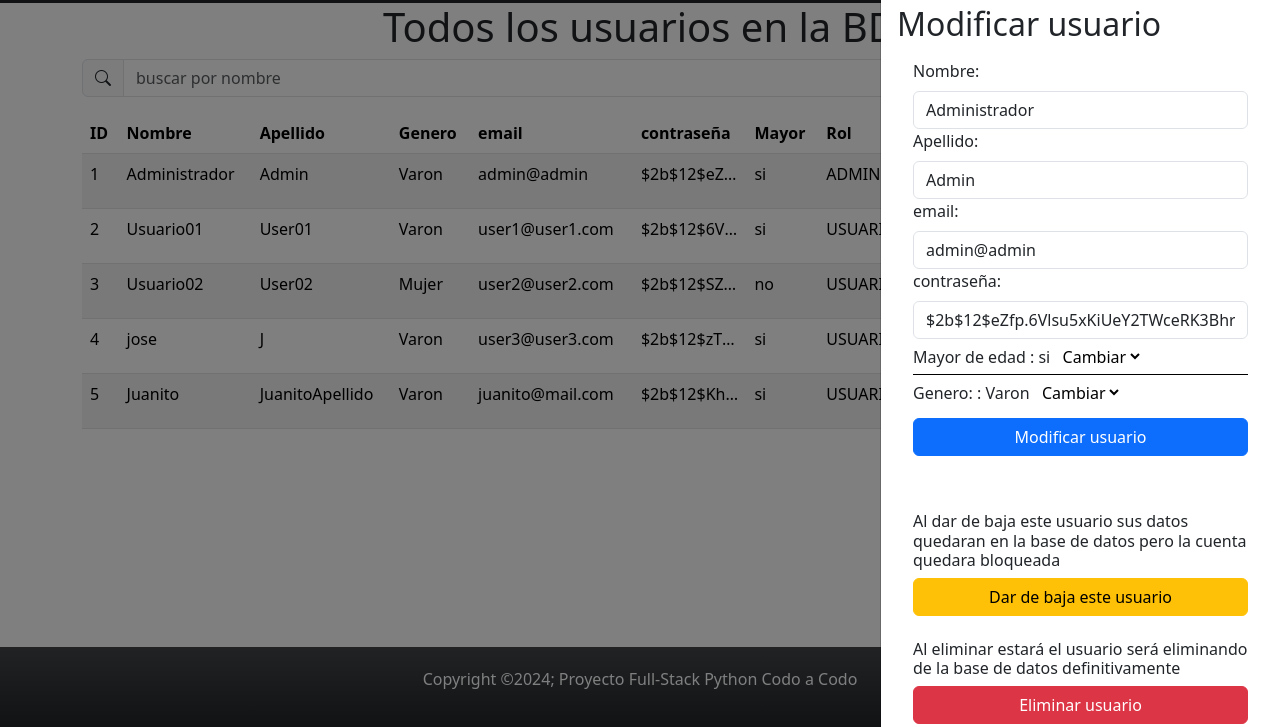
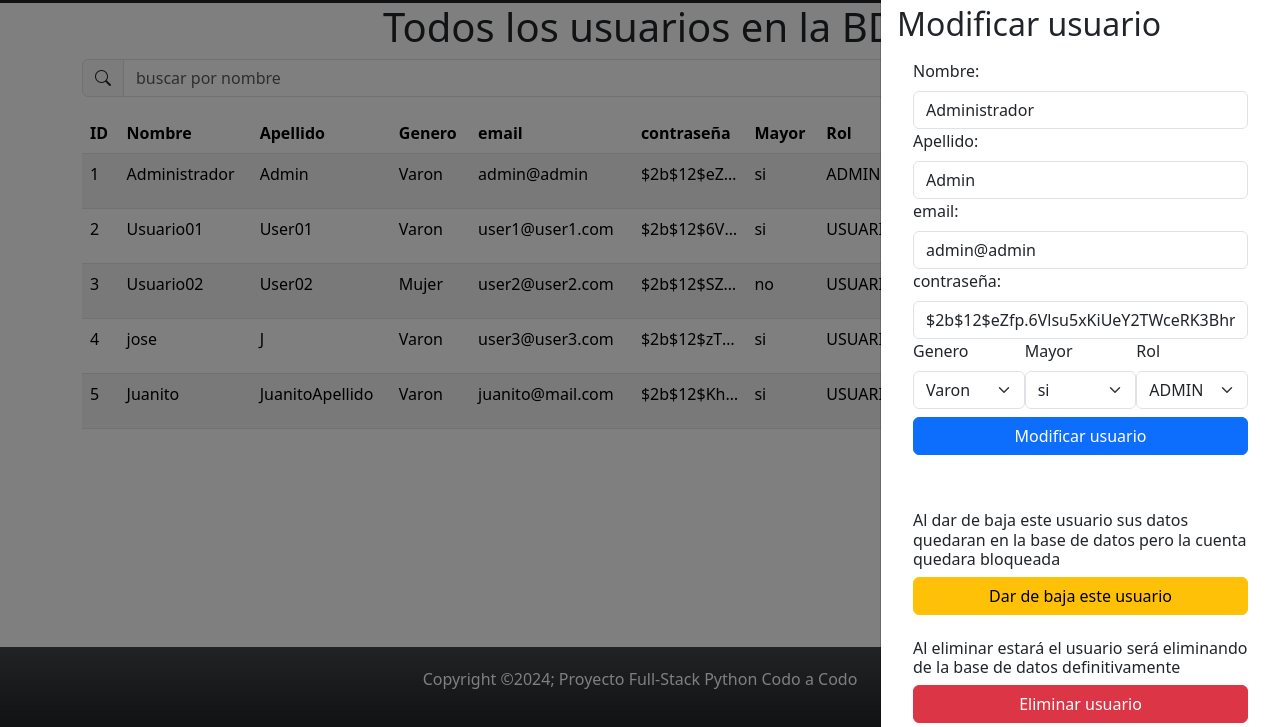
Before and after one commit to facubrujo/app-bebidas, a Flask app: page /admin_dashboard in a window 1280 px wide, after a click on "Editar / Eliminar". Shown: the part 73-800 px from the top of the page. Run offline with Flask 3, Linux system fonts and the light colour scheme; a user stored in the database is signed in; data comes from the database, SQL or seed files in the repository.

Commit message:
Se arreglo lo que fallaba en despliegue

```diff
--- a/app.py
+++ b/app.py
@@ -1,7 +1,20 @@
-from flask import Flask, render_template, request, url_for, send_file, redirect
-from flask_login import LoginManager, login_user, login_required, logout_user, current_user
-from componentes.test import tragos_con_alcohol, tragos_sin_alcohol, tragos_alfabetico, tragos_busqueda
+from flask import Flask
+from flask import render_template
+from flask import request
+from flask import url_for
+from flask import send_file
+from flask import redirect
+from flask_login import LoginManager
+from flask_login import login_user
+from flask_login import login_required
+from flask_login import logout_user
+from flask_login import current_user
+from componentes.test import tragos_con_alcohol
+from componentes.test import tragos_sin_alcohol
+from componentes.test import tragos_alfabetico
+from componentes.test import tragos_busqueda
 from componentes.modelos2 import Usuario
+import componentes.config_db as config_db
 import io
 import os
 
@@ -18,17 +31,17 @@ visitante = {'nombre':'visitante',
 
 #--- Login ---
 
-@login_manager.user_loader
-def load_user(user_id):
-    return Usuario.obtener_uno(user_id)
-
+# Manejo de login, recibe de POST email y contraseña
+# luego busca en la DB el usuario por su email
+# si el usuario existe verifica la contraseña hasheada con la contraseña ingresada
+# si son correctas accede al perfil de usuario
+# Tambien maneja el GET de la vista y si el usuario ya ha iniciado sesion he intenta acceder al login es redireccionado a su perfil
+# del caso contrario significa que no existe ningun usuario logueado y accede al formulario de login
 @app.route('/login', methods=['GET', 'POST'])
 def login():
-
     if request.method == 'POST':
         email = request.form['email']
         password = request.form['password']
-
         user = Usuario.obtener_uno_por_email(email=email)
         if user and Usuario.verificar_password(user.password , password):
             login_user(user)
@@ -39,6 +52,12 @@ def login():
     else:
         return render_template('login.html',user=visitante)
 
+# Este metodo de cargar usuario retorna el usuario de la DB por su ID
+@login_manager.user_loader
+def load_user(user_id):
+    return Usuario.obtener_uno(user_id)
+
+# Metodo para cerrar sesion
 @app.route('/logout')
 @login_required
 def logout():
@@ -47,23 +66,23 @@ def logout():
 # ------ fin login  -----------------------
 
 @app.route('/perfil_usuario')
+@login_required
 def vista_perfil_usuario():
     if current_user.is_authenticated:
         return render_template('perfil_usuario.html',user=current_user )
     else:
         return render_template('login.html')
 
-# rutas de la pagina, controladores
-
+# --- rutas de la pagina, controladores ---
+# vista principal de la pagina
 @app.route("/")
 def principal():
-
     if current_user.is_authenticated:
         return render_template('index.html',user=current_user)
     else:
         return render_template('index.html', user=visitante)
 
-
+# vista de Quienes somos
 @app.route("/quienes_somos")
 def quienes_somos():
     if current_user.is_authenticated:
@@ -73,43 +92,64 @@ def quienes_somos():
 
 
 #----- Registro -----
-
+# Vista y metodo de registro GET y POST
 @app.route('/registro', methods=['GET', 'POST'])
 def registrar_usuario():
-    if request.method == 'POST':
-        print("REGISTAR USUARIO METODO....")
-        nombre = request.form['nombre']
-        apellido = request.form['apellido']
-        genero = request.form['genero']
-        email = request.form['email']
-        password = request.form['password']
-        mayor = request.form['mayor']
-        rol = "USUARIO"
-        alta = True #request.form['alta']
-        image = request.files['image']
-        image_data = image.read() if image else None
-        Usuario.agregar(nombre, apellido, genero, email, password, mayor, rol, alta, image_data)
-        return redirect(url_for('login'))
-    #return render_template('registro.html')
-    if current_user.is_authenticated:
-        return redirect(url_for('vista_perfil_usuario'))
-        #return render_template('login.html',user=current_user)
-    else:
-        return render_template('registro.html',user=visitante)
+    try:
+        if request.method == 'POST':
+            print("REGISTAR USUARIO METODO....")
+            nombre = request.form['nombre']
+            apellido = request.form['apellido']
+            genero = request.form['genero']
+            email = request.form['email']
+            password = request.form['password']
+            mayor = request.form['mayor']
+            rol = "USUARIO"
+            alta = True #request.form['alta']
+            image = request.files['image']
+            image_data = image.read() if image else None
+            Usuario.agregar(nombre, apellido, genero, email, password, mayor, rol, alta, image_data)
+            return redirect(url_for('login'))
+        #return render_template('registro.html')
+        if current_user.is_authenticated:
+            return redirect(url_for('vista_perfil_usuario'))
+            #return render_template('login.html',user=current_user)
+        else:
+            return render_template('registro.html',user=visitante)
+    except Exception as e:
+        mensaje = str(e)
+        # Capura la excepcion y verifica si es un email repetido, devuelve mensaje de "Email ya registrado"
+        if 'Duplicate entry' in mensaje and 'for key' in mensaje:
+            mensaje = "Ese email ya se encuentra registrado. Pruebe un email diferente"
+        else:
+            mensaje = mensaje
+
+        return render_template('registro.html',user=visitante, mensaje=mensaje)
 
 
-#manejo de rutas de imagenes (bits a img)
+#Todas las imagenes en DB se guardan en formato Byte(Long Blob),
+# este metodo las interpreta de nuevo como imagen
 @app.route('/user/<user_id>/image')
 def get_user_image(user_id):
-    user = Usuario.obtener_uno(user_id)
-    if user and user.image:
-        return send_file(io.BytesIO(user.image), mimetype='image/jpeg')
-    else:
-        return "Imagen no encontrada", 404
+    try:
+        # Este metodo busca el usuario con la imagen
+        user = Usuario.obtener_uno(user_id)
+        # Si el usuario existe y tiene imagen,
+        # toma el la imagen en Bytes y lo interpreta como imagen nuevamente
+        if user and user.image:
+            return send_file(io.BytesIO(user.image), mimetype='image/jpeg')
+        else:
+            # si no existe imagen devuelve un mensaje y un 404 no econtrado
+            return "Imagen no encontrada", 404
+    except Exception as e:
+        print(f"error al obtener la imagen{e}")
+
 
 
 # ----- Parte Admin   ----
+# Metodos y acciones que solo puede realizar la cuenta de ADMINISTRADOR
 @app.route("/admin_dashboard")
+@login_required
 def admin_dashboard():
     usuarios = Usuario.obtener_todos()
     if current_user.is_authenticated and current_user.rol == "ADMIN":
@@ -117,8 +157,9 @@ def admin_dashboard():
     else:
         return render_template('index.html', user=visitante)
 
-
+# El ADMIN puede modificar todos los atributos de cualquier usuario
 @app.route('/admin_dashboard/<int:id>', methods=['GET', 'POST'])
+@login_required
 def modificar_usuario(id):
     if request.method == 'POST':
         nombre = request.form['nombre']
@@ -127,11 +168,11 @@ def modificar_usuario(id):
         email = request.form['email']
         password = request.form['password']
         mayor = request.form['mayor']
-        rol = "USUARIO"
-        alta = True #request.form['alta']
-        image = request.files['image']
-        image_data = image.read() if image else None
-        Usuario.modificar(id, nombre, apellido, genero, email, password, mayor, rol, alta, image_data)
+        rol = request.form['rol']
+        alta = None #request.form['alta']
+        #image =request.files['image']
+        #image_data = image.read() if image else None
+        Usuario.modificar(id, nombre, apellido, genero, email, password, mayor, rol, alta, None)
 
         return redirect(url_for('admin_dashboard'))
     else:
@@ -139,14 +180,9 @@ def modificar_usuario(id):
 
         return render_template('modificar_usuario.html', usuario=usuario)
 
-
-@app.route('/eliminar_usuario/<int:id>', methods=['POST'])
-def eliminar_usuario(id):
-    Usuario.eliminar(id)
-    if request.method == 'POST':
-        return redirect(url_for('admin_dashboard'))
-
+# Metodo para dar de alta o baja un usuario
 @app.route('/alta_usuario/<int:id>', methods=['POST'])
+@login_required
 def alta_de_usuario(id):
     if request.method == 'POST':
         usuario = Usuario.obtener_uno(id)
@@ -160,15 +196,28 @@ def alta_de_usuario(id):
 
         return redirect(url_for('admin_dashboard'))
 
+# Metodo para eliminar usuario de la DB
+@app.route('/eliminar_usuario/<int:id>', methods=['POST'])
+@login_required
+def eliminar_usuario(id):
+    if current_user.is_authenticated and current_user.rol == "ADMIN":
+        Usuario.eliminar(id)
+        if request.method == 'POST':
+            return redirect(url_for('admin_dashboard'))
 
+# ------ Fin parte ADMIN -----
+#
+#
+#
+# ------ API cocktails -----
 
-
-#   ------  API cocktails   -----
-
+    # vista principal donde se muestran todas las bebidas en la API
+    # crea 2 listas separadas de bebidas con y sin alcohol
 @app.route('/bebidas')
 def test():
     tragos_con_alcohol_lista = tragos_con_alcohol()
     tragos_sin_alcohol_lista = tragos_sin_alcohol()
+    # une las dos listas en una sola
     todos_los_tragos_lista = tragos_con_alcohol_lista + tragos_sin_alcohol_lista
 
     #print(current_user.mayor)
@@ -177,18 +226,18 @@ def test():
             return render_template('bebidas.html', tragos=todos_los_tragos_lista, user=current_user)
         else:
             return render_template('bebidas.html', tragos=tragos_sin_alcohol_lista, user=current_user)
-
     else:
         return render_template('bebidas.html', tragos=tragos_sin_alcohol_lista, user=visitante)
 
-@app.route('/bebidas/busqueda', methods=['GET', 'POST'])
+@app.route('/busqueda', methods=['GET', 'POST'])
 def tes_alfabetico():
+    # Este metodo devuelve bebidas segun una busqueda alfabetica,
+    # recibe una letra y devuelve bebidas que comienzan con esa letra
     letra = request.args.get('letra')
     tragosAlfa = tragos_alfabetico(letra)
-    print(tragosAlfa)
-    #tragos = data['drinks'] if data['drinks'] else []
+    #print(tragosAlfa)
+    # crea una segunda lista dejando solamente las bebidas sin alcohol
     tragos_s_alcohol = [trago for trago in tragosAlfa if trago.get('strAlcoholic') == 'Non alcoholic']
-
 
     if current_user.is_authenticated:
         return render_template('bebidas.html', tragos=tragosAlfa, user=current_user)
@@ -199,11 +248,12 @@ def tes_alfabetico():
 
 @app.route('/resultados_busqueda', methods=['GET', 'POST'])
 def resultados_busqueda():
-    # if request.method == 'POST':
+        # Este metodo busca bebidas por nombre
+        # devuelve una lista de bebidas con el mismo nombre
         palabra = request.args.get('palabra')
         print("desde el form palabra es: ", palabra)
         tragosBusqueda = tragos_busqueda(palabra)
-
+        # toma la lista de bebidas con el mismo nombre y devuelve una solo con las bebidas sin alcohol
         tragos_s_alcohol = [trago for trago in tragosBusqueda if trago.get('strAlcoholic') == 'Non alcoholic']
 
         if current_user.is_authenticated:
@@ -214,23 +264,46 @@ def resultados_busqueda():
 
 
 
-@app.route('/bebidas/con_alcohol')
+@app.route('/con_alcohol')
 def con_alcohol():
+    # este metodo devuelve todas las bebidas con alcohol y las envia al front
     tragos_con_alcohol_lista = tragos_con_alcohol()
     if current_user.is_authenticated:
         return render_template('bebidas.html', tragos=tragos_con_alcohol_lista, user=current_user)
     else:
         return render_template('bebidas.html', tragos=tragos_con_alcohol_lista, user=visitante)
 
-@app.route('/bebidas/sin_alcohol')
+@app.route('/sin_alcohol')
 def sin_alcohol():
+    # este metodo devuelve todas las bebidas sin alcohol y las envia al front
     tragos_sin_alcohol_lista = tragos_sin_alcohol()
     if current_user.is_authenticated:
         return render_template('bebidas.html', tragos=tragos_sin_alcohol_lista, user=current_user)
     else:
         return render_template('bebidas.html', tragos=tragos_sin_alcohol_lista, user=visitante)
 
+# ---- Usuario ----
+@app.route('/perfil_usuario/<int:id>', methods=['POST'])
+@login_required
+def usuario_modificar_usuario(id):
+    # Este metodo modifica los datos del usuario logueado
+    if request.method == 'POST':
+        nombre = request.form['nombre']
+        apellido = request.form['apellido']
+        genero = request.form['genero']
+        mayor = request.form['mayor']
+        Usuario.modificar(current_user.id, nombre, apellido, genero, current_user.email, current_user.password, mayor, current_user.rol, current_user.alta, current_user.image)
+        return redirect(url_for('vista_perfil_usuario'))
 
+@app.route('/perfil_usuario_imagen/<int:id>', methods=['POST'])
+@login_required
+def usuario_modificar_imagen(id):
+    # Este metodo modifica la imagen del usuario logueado
+    if request.method == 'POST':
+        image = request.files['image']
+        image_data = image.read()
+        Usuario.modificar(current_user.id, current_user.nombre, current_user.apellido, current_user.genero, current_user.email, current_user.password, current_user.mayor, current_user.rol, current_user.alta, image_data)
+        return redirect(url_for('vista_perfil_usuario'))
 
 if __name__ == '__main__' :
     app.run(debug=True)
--- a/static/css/modo_oscuro.css
+++ b/static/css/modo_oscuro.css
@@ -68,7 +68,7 @@ input:checked+.slider::before {
     .about-contenido h2,
     .about-contenido p,
     .heading, .alfabetico,
-    .letra{
+    .letra, .offcanvas{
         background-color: #292929;
         color: #f3f3f3;
     }
@@ -90,4 +90,12 @@ input:checked+.slider::before {
     .iconosredes a:hover {
         background-color: #ffc107
     }
+
+    .table{
+        --bs-table-color: #fff;
+        --bs-table-bg: #2f2f2f;
+        --bs-table-striped-bg: #ffffff0d;
+        --bs-table-striped-color: #fff;
+        --bs-table-border-color: #464646;
+    }
 }
--- a/templates/base.html
+++ b/templates/base.html
@@ -64,23 +64,29 @@
                             <a class="nav-link active" href="registro">Registro</a>
                         </li>
 
-                        {% if user.rol == "ADMIN" %}
+                    {% if user.rol == "ADMIN" %}
                         <li class="nav-item">
                             <a class="nav-link active" href="admin_dashboard">admin-dashboard</a>
                         </li>
-                        {% endif %}
+                    {% endif %}
 
                     </ul>
                     {% if user.rol == "VISITANTE" %}
                         <div class="d-flex mt-3 mt-lg-0" role="search">
                             <a id="boton-login" href="login" class="btn btn-outline-warning">Login</a>
                         </div>
-                        {% else %}
+                    {% else %}
+
+
                         <div class="dropdown" style="display : table;" id="contenedor-img-login">
                             <a href="#" class="d-block link-body-emphasis
                             text-decoration-none dropdown-toggle nav-link active " data-bs-toggle="dropdown"
                                 aria-expanded="true">
+                                {% if user.image %}
                                 <img src="{{url_for('get_user_image', user_id=user.id)}}" alt="img-usuario" class="rounded-circle img-perfil" id="img-perfil">
+                                {% else %}
+                                <img src="{{url_for('static',filename='img/usuario_icono.png')}}" alt="img-usuario" class="rounded-circle img-perfil" id="img-perfil">
+                                {% endif %}
                             </a>
                             <ul class="dropdown-menu text-small " data-popper-placement="bottom-end">
                                 <li><a class="dropdown-item" href="perfil_usuario">Mi perfil</a></li>
@@ -90,7 +96,7 @@
                                 <li><a id="cerrar-sesion" class="dropdown-item" href="/logout">Cerrar sesión</a></li>
                             </ul>
                         </div>
-                        {% endif %}
+                    {% endif %}
 
                     <!-- Modo oscuro -->
                     <div class="modo-oscuro">
@@ -159,7 +165,11 @@
                             <a href="#" class="d-block link-body-emphasis
                             text-decoration-none dropdown-toggle nav-link active " data-bs-toggle="dropdown"
                                 aria-expanded="true">
+                                {% if user.image %}
                                 <img src="{{url_for('get_user_image', user_id=user.id)}}" alt="img-usuario" class="rounded-circle img-perfil" id="img-perfil">
+                                {% else %}
+                                <img src="{{url_for('static',filename='img/usuario_icono.png')}}" alt="img-usuario" class="rounded-circle img-perfil" id="img-perfil">
+                                {% endif %}
                             </a>
                             <ul class="dropdown-menu text-small " data-popper-placement="bottom-end">
                                 <li><a class="dropdown-item" href="perfil_usuario">Mi perfil</a></li>
--- a/templates/bebidas.html
+++ b/templates/bebidas.html
@@ -10,7 +10,7 @@
     <section>
       <h3 hidden>Buscador</h3>
 
-      <form class="text-center" action="/bebidas/busqueda" method="GET">
+      <form class="text-center" action="/busqueda" method="GET">
         {% for letra in "ABCDEFGHIJKLMNOPQRSTUVWXYZ" %}
             <button type="submit" name="letra" value="{{ letra }}" class="alfabetico letra">{{ letra }}</button>
             {% endfor %}
@@ -31,11 +31,11 @@
           <button id="bebidas-todas" class="btn btn-primary" type="submit">Todas las bebidas</button>
         </form>
         {% if user.nombre != "visitante" and user.mayor == "si" %}
-        <form class="mx-1" action="/bebidas/con_alcohol">
+        <form class="mx-1" action="/con_alcohol">
           <button id="bebidas-alc" class="btn btn-primary" type="submit">Con alcohol</button>
         </form>
         {% endif %}
-        <form class="mx-1" action="/bebidas/sin_alcohol">
+        <form class="mx-1" action="/sin_alcohol">
           <button id="bebidas-no-alc" class="btn btn-primary" type="submit">Sin alcohol</button>
         </form>
       </div>
--- a/templates/dashboard2.html
+++ b/templates/dashboard2.html
@@ -86,31 +86,34 @@
                         <label class="form-label " for="password{{ usuario.id }}">contraseña:</label>
                         <input class="form-control" type="text" id="password{{ usuario.id }}" name="password" value="{{ usuario.password }}" />
 
-                        <div >
-                            <span>Mayor de edad : {{usuario.mayor}}</span>
-                            <label for="esMayor">
-                                <span id="esMayor-error" ></span>
-                            </label>
-                            <select id="esMayor" name="mayor" class="select" >
-                                <option value="{{usuario.mayor}}" selected>Cambiar</option>
-                                <option value="Si">Si</option>
-                                <option value="No">No</option>
-                            </select>
+                        <div class="d-flex justify-content-evenly flex-wrap">
+                          <div class="col-md-4">
+                              <label for="genero{{usuario.id}}" class="form-label">Genero</label>
+                              <select id="genero{{usuario.id}}" name="genero" class="form-select">
+                                  <option value="{{usuario.genero}}" selected>{{usuario.genero}}</option>
+                                  <option value="varon">Varon</option>
+                                  <option value="mujer">Mujer</option>
+                                  <option value="otro">Otro</option>
+                              </select>
 
-                        </div>
+                          </div>
 
-                        <div class="separador-edit">
-                          <div>
-                            <span>Genero:  : {{usuario.genero}}</span>
-                            <label for="esMayor">
-                                <span id="genero-error" ></span>
-                            </label>
-                            <select name="genero" class="select" >
-                                <option value="{{usuario.genero}}"  selected>Cambiar</option>
-                                <option value="Varon">Varon</option>
-                                <option value="Mujer">Mujer</option>
-                                <option value="Otro">Otro</option>
-                            </select>
+                          <div class="col-md-4">
+                              <label for="mayor{{usuario.id}}" class="form-label">Mayor</label>
+                              <select id="mayor{{usuario.id}}" name="mayor" class="form-select">
+                                  <option value="{{usuario.mayor}}" selected>{{usuario.mayor}}</option>
+                                  <option value="si">Si</option>
+                                  <option value="no">No</option>
+                              </select>
+                          </div>
+
+                          <div class="col-md-4">
+                              <label for="rol{{usuario.id}}" class="form-label">Rol</label>
+                              <select id="rol{{usuario.id}}" name="rol" class="form-select">
+                                  <option value="{{usuario.rol}}" selected>{{usuario.rol}}</option>
+                                  <option value="USUARIO">USUARIO</option>
+                                  <option value="ADMIN">ADMIN</option>
+                              </select>
                           </div>
                         </div>
 
--- a/templates/quienes_somos.html
+++ b/templates/quienes_somos.html
@@ -119,7 +119,7 @@
                     <div class="top-bar"></div>
                     <div class="details">
                         <img src="{{url_for('static',filename='img/Esteban-img.jpeg')}}" alt="img-persona">
-                        <strong>Esteban</strong>
+                        <strong>Esteban Sileoni</strong>
                     </div>
                     <div class="iconosredes">
                         <a href="#" target="_blank"><i
--- a/templates/registro.html
+++ b/templates/registro.html
@@ -10,6 +10,9 @@
                 <h2>Formulario de registro</h2>
                 <article class="formulario-label">
                     <h3 hidden>Información personal</h3>
+                    {% if mensaje %}
+                    <h4>{{ mensaje }}</h4>
+                    {% endif %}
                     <div>
                         <label for="nombre">Nombre:
                             <span id="nombre-error" ></span>
```
Also changed, not shown: componentes/modelos2.py (+86 -24 lines), componentes/test.py (+23 -12 lines), templates/perfil_usuario.html (+66 -2 lines).
